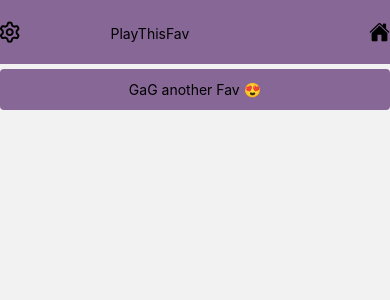
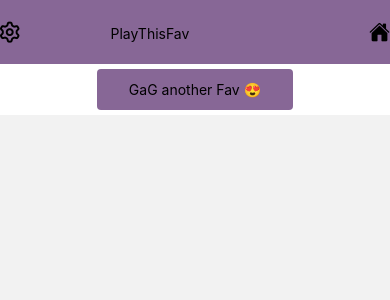
Before and after one commit to Zaai90/GaG-App, a React Native app: screen /PlayThisFav in a window 390 px wide. Shown: the top 300 px of the page. Built offline with nearby package versions, Linux system fonts and the light colour scheme.

Commit message:
add missing TTS to GetAFav

```diff
--- a/src/Components/GetAFav.tsx
+++ b/src/Components/GetAFav.tsx
@@ -4,6 +4,7 @@ import { useGameContext } from "../Context/GameContext";
 import { Game } from "../Data/game";
 import GAGCard from "./GAGCard";
 import SoundButton from "./SoundButton";
+import TextToSpeech from "./Speech";
 
 const GetAFav = () => {
   const { getFavGames } = useGameContext();
@@ -23,7 +24,10 @@ const GetAFav = () => {
   return (
     <View key={game?.id} style={styles.cardContainer}>
       {game ? <GAGCard game={game} /> : null}
-      <SoundButton title='GaG another Fav 😍' onPress={() => setRerender(true)} />
+      <View style={{ alignItems: "center" }}>
+        {game ? <TextToSpeech gameId={game.id} /> : null}
+        <SoundButton title='GaG another Fav 😍' onPress={() => setRerender(true)} />
+      </View>
     </View>
   );
 };
@@ -33,5 +37,6 @@ export default GetAFav;
 const styles = StyleSheet.create({
   cardContainer: {
     marginBottom: 5,
+    backgroundColor: "white",
   },
 });
```
